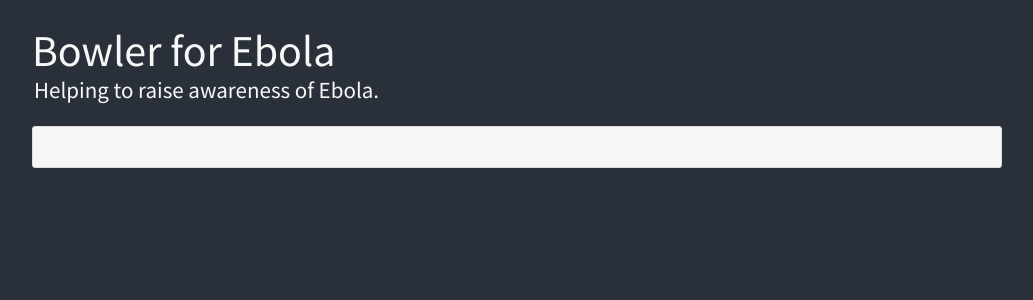
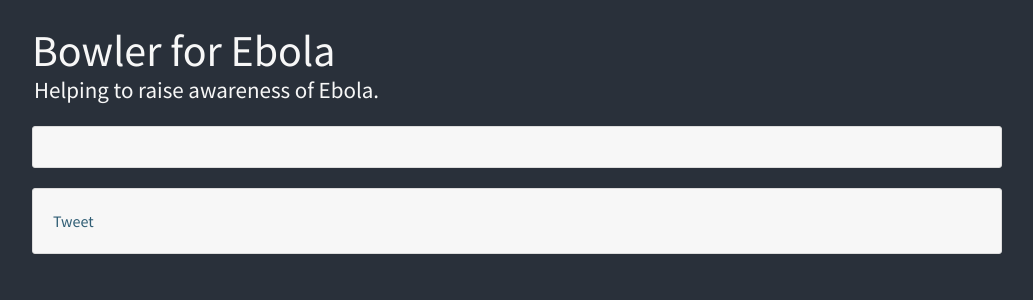
Before and after one commit to danielsamuels/bowler-for-ebola, a Django app: template ebola/templates/base.html in a window 1280 px wide. Shown: the top 300 px of the page, without its empty margins (123-1156 px from the left). Run offline with Django 3.2, Linux system fonts and the light colour scheme; the template is opened without the code that fills it, so the values that code supplies are empty; parts of the project's set-up code (start-up, migrations or seed data) failed here and were passed over; some libraries are stand-ins or nearby versions.

Commit message:
Add social buttons.

```diff
--- a/ebola/static/css/screen.css
+++ b/ebola/static/css/screen.css
@@ -3712,3 +3712,20 @@ input[type="file"] {
   margin-left: 2px;
   margin-bottom: 20px;
 }
+
+/* line 56, ../scss/components/_layout.scss */
+.social {
+  float: left;
+  width: 100%;
+}
+
+/* line 61, ../scss/components/_layout.scss */
+.social > * {
+  float: left;
+  margin-right: 20px;
+}
+
+/* line 66, ../scss/components/_layout.scss */
+.fb_iframe_widget iframe {
+  top: -7px;
+}
--- a/ebola/static/scss/components/_layout.scss
+++ b/ebola/static/scss/components/_layout.scss
@@ -52,3 +52,17 @@ input[type="file"] {
     margin-left: 2px;
     margin-bottom: 20px;
 }
+
+.social {
+    float: left;
+    width: 100%;
+}
+
+.social > * {
+    float: left;
+    margin-right: 20px;
+}
+
+.fb_iframe_widget iframe {
+    top: -7px;
+}
--- a/ebola/templates/base.html
+++ b/ebola/templates/base.html
@@ -8,15 +8,40 @@
     <meta property="og:type" content="website" />
     <meta property="og:url" content="http://{{ request.META.HTTP_HOST }}{{ request.path }}" />
     <meta property="og:image" content="{% block og_image %}{% endblock %}" />
+    <meta property="og:description" content="I'm helping to raise awareness for Ebola by putting a bowler hat on my head!" />
     <meta name=viewport content="width=device-width, initial-scale=1">
 </head>
 <body>
+<div id="fb-root"></div>
+<script>(function(d, s, id) {
+  var js, fjs = d.getElementsByTagName(s)[0];
+  if (d.getElementById(id)) return;
+  js = d.createElement(s); js.id = id;
+  js.src = "//connect.facebook.net/en_GB/sdk.js#xfbml=1&appId=1559069574323201&version=v2.0";
+  fjs.parentNode.insertBefore(js, fjs);
+}(document, 'script', 'facebook-jssdk'));</script>
+<script type="text/javascript">
+window.twttr=(function(d,s,id){var t,js,fjs=d.getElementsByTagName(s)[0];if(d.getElementById(id)){return}js=d.createElement(s);js.id=id;js.src="https://platform.twitter.com/widgets.js";fjs.parentNode.insertBefore(js,fjs);return window.twttr||(t={_e:[],ready:function(f){t._e.push(f)}})}(document,"script","twitter-wjs"));
+</script>
+
 <div class="row">
-    <div class="medium-12 columns medium-centered">
+    <div class="medium-12 columns">
         <h1 class="heading"><a href="/">Bowler for Ebola</a></h1>
         <h4 class="subheading">Helping to raise awareness of Ebola.</h4>
+    </div>
+
+    <div class="medium-12 columns">
         <div class="panel radius text-center">
             {% block content %}{% endblock %}
+        </div>
+    </div>
+</div>
+
+<div class="row">
+    <div class="medium-12 columns">
+        <div class="panel radius social">
+            <div class="fb-share-button" data-href="http://{{ request.META.HTTP_HOST }}{{ request.path }}"></div>
+            <a class="twitter-share-button" href="https://twitter.com/share">Tweet</a>
         </div>
     </div>
 </div>
--- a/ebola/templates/site/image_form.html
+++ b/ebola/templates/site/image_form.html
@@ -9,7 +9,7 @@
     </i>
 
     <p>
-        <strong>Images taken front-on work best.</strong>
+        <strong>Images taken front-on and with a width of at least 928px work best.</strong>
         <br>
         Drag and drop your image onto the page, or click the upload icon above.
     </p>
```
